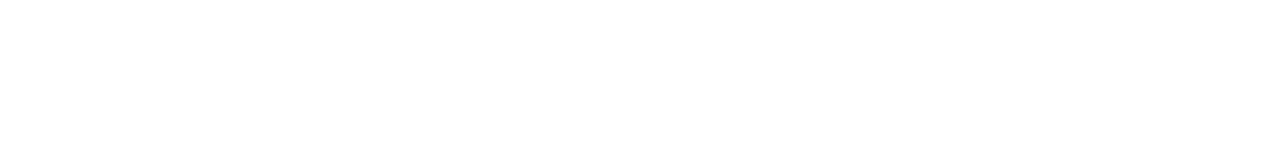
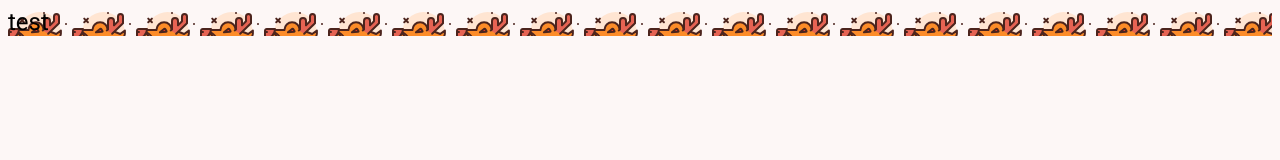
Before and after one commit to IsaacWild/tempResturantPage, a plain HTML site: page index.html in a window 1280 px wide. Drawn offline with Linux system fonts and the light colour scheme.

Commit message:
Initial test of IFFE in code swing and added SVG

```diff
--- a/index.html
+++ b/index.html
@@ -9,6 +9,6 @@
     <script src="script.js" defer></script>
 </head>
 <body>
-
+    <div class="container"></div>
 </body>
 </html>
--- a/script.js
+++ b/script.js
@@ -0,0 +1,7 @@
+const pageLoad = (() => {
+    const pageContent = document.querySelector(".container");
+    const header = document.createElement('div')
+    header.classList.add('header')
+    header.textContent = 'test'
+    pageContent.appendChild(header)
+})();
--- a/style.css
+++ b/style.css
@@ -0,0 +1,14 @@
+@import url('https://fonts.googleapis.com/css2?family=Kaushan+Script&family=Roboto:ital,wght@0,100;0,400;0,500;0,900;1,100;1,400&display=swap');
+
+:root{
+    font-size: 24px;
+    font-family: 'Roboto', sans-serif;
+}
+
+body{
+    background-color: hsl(4, 70%, 98%);
+}
+
+.header{
+    background-image: url(./icon.svg);
+}
```
Also changed, not shown: icon.svg (added).
